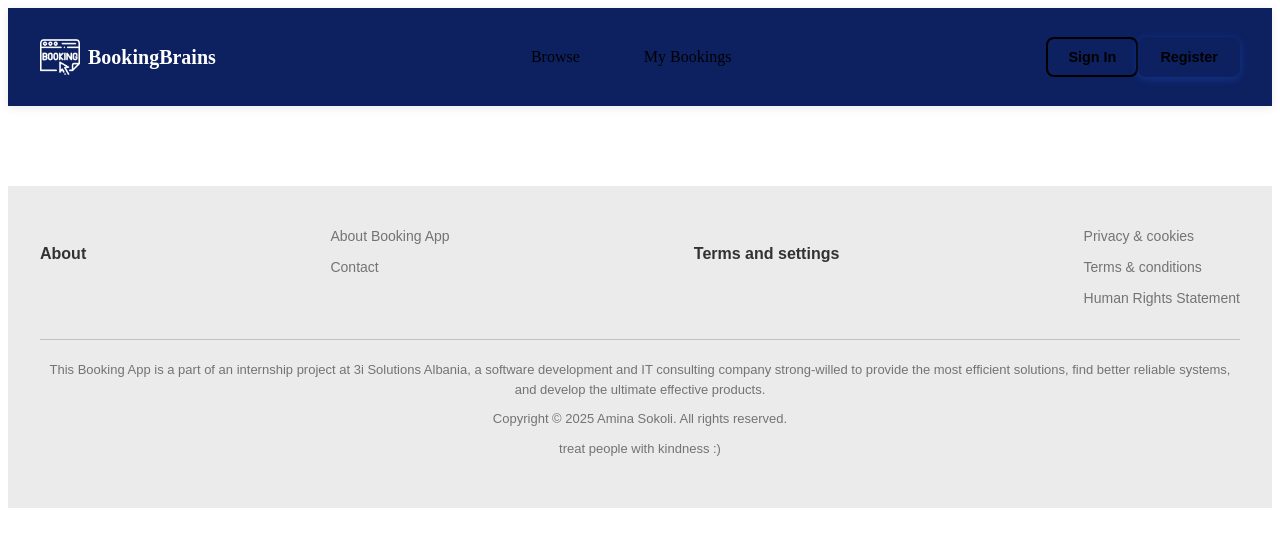
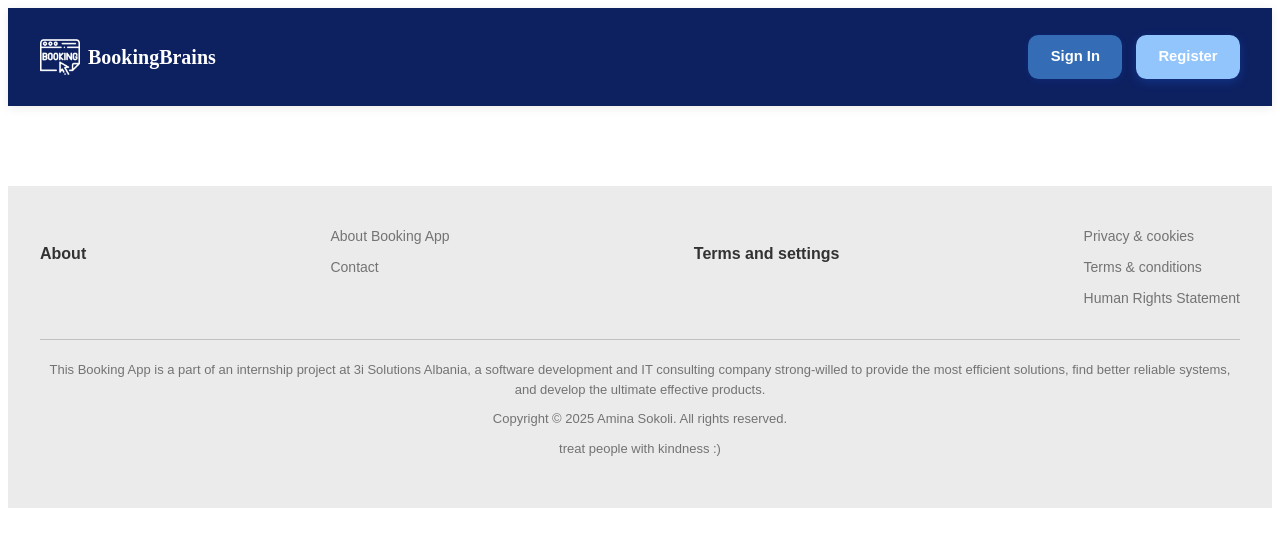
Before and after one commit to aminatpwk/Booking-App-Frontend, an Angular app: page / in a window 1280 px wide. Shown: the top 546 px of the page. Built offline with nearby package versions, Linux system fonts and the light colour scheme.

Commit message:
added idle timeout; implemented customized header;

```diff
--- a/src/app/app.routes.ts
+++ b/src/app/app.routes.ts
@@ -9,6 +9,7 @@ import {Contact} from './pages/contact/contact';
 import {Policies} from './pages/policies/policies';
 import {Terms} from './pages/terms/terms';
 import {Rights} from './pages/rights/rights';
+import {DashboardOwner} from './features/dashboard/dashboard-owner/dashboard-owner';
 
 export const routes: Routes = [
   //pages routes
@@ -21,5 +22,6 @@ export const routes: Routes = [
   {path: 'register', component: Register},
   {path: 'login', component: Login},
   {path: 'user-dashboard', component:Dashboard, canActivate: [authGuard]},
-  {path: 'register-owner', component: RegisterOwner}
+  {path: 'register-owner', component: RegisterOwner, canActivate: [authGuard]},
+  {path: 'dashboard-owner', component: DashboardOwner, canActivate: [authGuard]}
 ];
--- a/src/app/app.ts
+++ b/src/app/app.ts
@@ -2,6 +2,9 @@ import { Component, signal } from '@angular/core';
 import {NavigationEnd, Router, RouterOutlet} from '@angular/router';
 import {Footer} from './shared/components/footer/footer';
 import {Header} from './shared/components/header/header';
+import {AuthService} from './core/services/auth.service';
+
+const IDLE_TIMEOUT_MS = 300000;
 
 @Component({
   selector: 'app-root',
@@ -14,9 +17,17 @@ export class App {
   showNavigation = true;
   showAuthButtons = true;
   currentUser: any = null;
+  isUserDashboard = true;
   protected readonly title = signal('Booking-App-Frontend');
+  private timeoutId: any;
+  private eventListener!: () => void;
 
-  constructor(private router: Router) {
+  constructor(private router: Router,  private authService: AuthService) {
+    if(this.authService.isLoggedIn()) {
+      this.currentUser = {};
+      this.startIdleTimer();
+    }
+
     this.router.events.subscribe(event => {
       if (event instanceof NavigationEnd) {
         if (event.urlAfterRedirects.startsWith('/register')) {
@@ -27,12 +38,46 @@ export class App {
           this.headerTitle = 'Login';
           this.showNavigation = false;
           this.showAuthButtons = false;
-        } else {
+        } else if(event.urlAfterRedirects.startsWith('/user-dashboard')) {
           this.headerTitle = '';
-          this.showNavigation = true;
-          this.showAuthButtons = true;
+          this.showNavigation = false;
+          this.showAuthButtons = false;
+          this.isUserDashboard = true;
         }
       }
     });
   }
+
+  startIdleTimer(): void {
+    clearTimeout(this.timeoutId);
+    this.timeoutId = setTimeout(() => {
+      if(this.authService.isLoggedIn()) {
+        this.currentUser = null;
+        this.authService.logOut();
+      }
+    }, IDLE_TIMEOUT_MS);
+  }
+
+  handleActivity = (): void => {
+    if(this.authService.isLoggedIn()) {
+      this.startIdleTimer();
+    }
+  }
+
+  ngOnInit(): void{
+    this.eventListener = this.handleActivity;
+    document.addEventListener('mousedown', this.eventListener, true);
+    document.addEventListener('mousemove', this.eventListener, true);
+    document.addEventListener('keypress', this.eventListener, true);
+    document.addEventListener('scroll', this.eventListener, true);
+  }
+
+  ngOnDestroy(): void {
+    clearTimeout(this.timeoutId);
+    document.removeEventListener('mousedown', this.eventListener, true);
+    document.removeEventListener('mousemove', this.eventListener, true);
+    document.addEventListener('keypress', this.eventListener, true);
+    document.removeEventListener('scroll', this.eventListener, true);
+  }
+
 }
--- a/src/app/core/services/auth.service.ts
+++ b/src/app/core/services/auth.service.ts
@@ -1,6 +1,7 @@
 import { Injectable } from '@angular/core';
 import {HttpClient} from '@angular/common/http';
 import {Observable, tap} from 'rxjs';
+import {Router} from '@angular/router';
 
 const API_BASE_URL = 'https://localhost:7157/api/v1'
 
@@ -10,7 +11,7 @@ const API_BASE_URL = 'https://localhost:7157/api/v1'
 export class AuthService {
   private readonly userRole = 'User';
 
-    constructor(private http: HttpClient) {
+    constructor(private http: HttpClient, private router: Router) {
 
     }
 
@@ -45,5 +46,6 @@ export class AuthService {
 
     logOut(): void{
       localStorage.removeItem('token');
+      this.router.navigate(['/login']);
     }
 }
--- a/src/app/features/auth/components/register/register-owner/register-owner.ts
+++ b/src/app/features/auth/components/register/register-owner/register-owner.ts
@@ -46,8 +46,7 @@ export class RegisterOwner {
         }
         this.toastService.showSuccess("Success", "Owner created successfully!");
 
-        //TODO: change into owner specific dashboard here
-        this.router.navigate(['/dashboard']);
+        this.router.navigate(['/dashboard-owner']);
       },
       error: (error) => {
         const errorMessage = error.error?.message || "Owner registration failed!";
--- /dev/null
+++ b/src/app/features/dashboard/dashboard-owner/dashboard-owner.html
@@ -0,0 +1 @@
+<p>dashboard-owner works!</p>
--- a/src/app/shared/components/header/header.css
+++ b/src/app/shared/components/header/header.css
@@ -4,9 +4,9 @@
   --light-blue: #dbeafe;
   --white: rgba(4, 60, 108, 0.25);
   --light-grey: #f8fafc;
-  --medium-grey: #64748b;
+  --medium-grey: #faf6f6;
   --dark-grey: #334155;
-  --border-grey: rgba(4, 60, 108, 0.61);
+  --border-grey: rgb(212, 203, 200);
 }
 
 .app-header {
@@ -113,6 +113,9 @@ img {
 
 .auth-section {
   flex-shrink: 0;
+  display: flex;
+  gap: 0.85rem;
+  align-items: center;
 }
 
 .auth-buttons {
@@ -135,40 +138,138 @@ img {
   display: inline-block;
 }
 
+.btn-primary,
+.btn-secondary {
+  display: inline-flex;
+  align-items: center;
+  justify-content: center;
+  gap: 0.5rem;
+  padding: 0.65rem 1.4rem;
+  font-size: 0.925rem;
+  font-weight: 600;
+  line-height: 1.2;
+  border-radius: 0.65rem;
+  border: 2px solid transparent;
+  cursor: pointer;
+  transition: all 0.25s cubic-bezier(0.4, 0, 0.2, 1);
+  text-decoration: none;
+  white-space: nowrap;
+  min-height: 2.75rem;
+  user-select: none;
+  position: relative;
+  overflow: hidden;
+}
+
 .btn-primary {
-  background: linear-gradient(135deg, var(--primary-blue), var(--dark-blue));
-  color: var(--white);
-  box-shadow: 0 2px 8px rgba(37, 99, 235, 0.3);
+  background: #93c5fd;
+  color: #fff;
+  box-shadow: 0 3px 10px rgba(37, 99, 235, 0.28);
+  border: none;
 }
 
 .btn-primary:hover {
-  transform: translateY(-2px);
-  box-shadow: 0 4px 12px rgba(37, 99, 235, 0.4);
+  transform: translateY(-2px) scale(1.02);
+  box-shadow: 0 6px 16px rgba(37, 99, 235, 0.38);
+  background: linear-gradient(135deg, #2563eb, var(--dark-blue));
+}
+
+.btn-primary:active {
+  transform: translateY(0) scale(0.99);
+  box-shadow: 0 2px 6px rgba(37, 99, 235, 0.25);
+}
+
+.btn-primary:focus-visible {
+  outline: 3px solid rgba(37, 99, 235, 0.3);
+  outline-offset: 2px;
+}
+
+.btn-primary::after {
+  content: '';
+  position: absolute;
+  width: 0; height: 0;
+  background: rgba(255, 255, 255, 0.2);
+  border-radius: 50%;
+  top: 50%; left: 50%;
+  transform: translate(-50%, -50%);
+  transition: width 0.4s, height 0.4s;
+  pointer-events: none;
+}
+
+.btn-primary:active::after {
+  width: 200px; height: 200px;
 }
 
 .btn-secondary {
-  background: var(--white);
-  color: var(--primary-blue);
-  border-color: var(--primary-blue);
+  background: #346db5;
+  color: #fff;
+  border: 2px solid var(--primary-blue);
+  box-shadow: 0 2px 6px rgba(37, 99, 235, 0.12);
 }
 
 .btn-secondary:hover {
   background: var(--light-blue);
+  border-color: #2563eb;
+  transform: translateY(-1.5px);
+  box-shadow: 0 4px 10px rgba(37, 99, 235, 0.18);
+}
+
+.btn-secondary:active {
+  transform: translateY(0);
+  box-shadow: 0 1px 4px rgba(37, 99, 235, 0.1);
+}
+
+.btn-secondary:focus-visible {
+  outline: 3px solid rgba(37, 99, 235, 0.25);
+  outline-offset: 2px;
+}
+
+.btn-logout {
+  display: inline-flex;
+  align-items: center;
+  justify-content: center;
+  gap: 0.5rem;
+  padding: 0.55rem 1.1rem;
+  font-size: 0.875rem;
+  font-weight: 500;
+  color: #1f2937;
+  border: 1.5px solid var(--border-grey);
+  border-radius: 0.5rem;
+  cursor: pointer;
+  transition: all 0.22s ease-in-out;
+  text-decoration: none;
+  white-space: nowrap;
+  line-height: 1;
+  min-height: 2.25rem;
+  user-select: none;
+}
+
+.btn-logout:hover {
+  color: #dc2626;
+  background-color: #fee2e2;
+  border-color: #dc2626;
+  box-shadow: 0 1px 3px rgba(0, 0, 0, 0.1);
   transform: translateY(-1px);
 }
 
-.btn-logout {
-  background: transparent;
-  color: var(--medium-grey);
-  border-color: var(--border-grey);
-  padding: 0.5rem 1rem;
-  font-size: 0.85rem;
+.btn-logout:active {
+  transform: translateY(0);
+  box-shadow: none;
 }
 
-.btn-logout:hover {
-  background: #fee2e2;
-  color: #dc2626;
-  border-color: #dc2626;
+.btn-logout:focus-visible {
+  outline: 2px solid #3b82f6;
+  outline-offset: 2px;
+}
+
+.btn-logout::before {
+  content: "↗";
+  font-size: 0.9em;
+  opacity: 0.7;
+  transition: opacity 0.2s;
+}
+
+.btn-logout:hover::before {
+  opacity: 1;
 }
 
 .user-menu {
--- a/src/app/shared/components/header/header.html
+++ b/src/app/shared/components/header/header.html
@@ -14,8 +14,10 @@
     @if (showNavigation){
       <nav class="main-nav">
         <ul class="nav-links">
-          <li><a routerLink="/apartments">Browse</a></li>
-          <li><a routerLink="/bookings">My Bookings</a></li>
+          @if (currentUser){
+            <li><a routerLink="/apartments">Browse</a></li>
+            <li><a routerLink="/bookings">My Bookings</a></li>
+          }
           @if (currentUser?.isOwner){
             <li><a routerLink="/owner">Manage Properties</a></li>
           }
@@ -32,10 +34,12 @@
 
     @if(currentUser){
       <div class="user-menu">
+        <button class="icon-btn notification-btn">🔔</button>
         <div class="user-info">
           <span class="user-name">{{ currentUser.firstName }}</span>
         </div>
-        <button class="btn-logout" (click)="onLogout()">Logout</button>
+        <button class="btn-logout" (click)="onLogout()">
+          Logout</button>
       </div>
     }
   </div>
--- a/src/app/shared/components/header/header.ts
+++ b/src/app/shared/components/header/header.ts
@@ -1,5 +1,6 @@
 import { Component, Input } from '@angular/core';
-import {RouterLink} from '@angular/router';
+import {Router, RouterLink} from '@angular/router';
+import {AuthService} from '../../../core/services/auth.service';
 
 @Component({
   selector: 'app-header',
@@ -15,17 +16,21 @@ export class Header {
   @Input() showAuthButtons: boolean = false;
   @Input() currentUser: any = null;
 
-  constructor() { }
+  constructor(private router: Router,  private authService: AuthService) {
+
+  }
 
   onLogin(){
-    //to be implemented
+    this.router.navigateByUrl('/login');
   }
 
   onRegister(){
-    //to be implemented
+    this.router.navigate(['/register']);
   }
 
-  onLogout(){
-    //to be implemented
+  onLogout() {
+    this.authService.logOut();
+    this.currentUser = null;
+    this.router.navigateByUrl('/login');
   }
 }
```
Also changed, not shown: package.json (+7 -6 lines), src/app/features/dashboard/dashboard-owner/dashboard-owner.ts (added, +11 -0 lines), src/app/features/dashboard/dashboard-owner/dashboard-owner.css (added).
